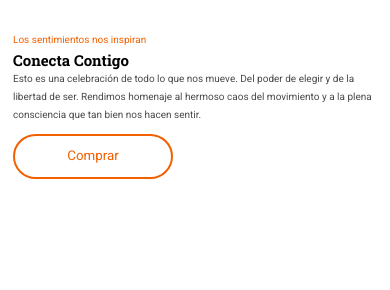
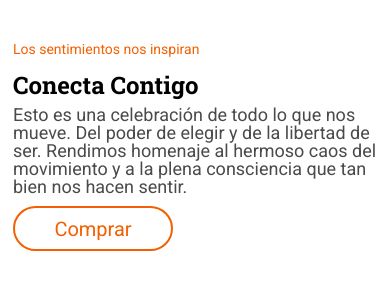
Before and after one commit to Adalab/modulo-1-evaluacion-final-nadinestrella, a website built with Vite: page src/index.html in a window 390 px wide. Built offline with nearby package versions, Linux system fonts and the light colour scheme.

Commit message:
add tablet and desktop version

```diff
--- a/src/scss/layout/_connect.scss
+++ b/src/scss/layout/_connect.scss
@@ -5,24 +5,66 @@
     padding-left: 13px;
     padding-top: 34px ;
 
+    @media (min-width: 768px){
+        padding-left: 37px;
+        padding-top: 37px ;
+
+    }
+    @media (min-width: 1273.9px){
+        padding-left: 275px;
+        padding-top: 58px;
+
+    }
+
+
     &__sentence{
         color: $color-bright-orange;
-        size: 1.4rem;
+        font-size: 1.4rem;
         font-family: $font-roboto-regular;
+        line-height: 30px;
+
+        @media (min-width: 768px){
+            font-size: 1.6rem;
+
+        }
+
 
     }
     h2{
         font-family: $font-roboto-slab-bold;
-        size: 2.4px;
+        font-size: 2.4rem;
         padding-top: 5px;
+        padding-bottom: 5px;
+
+        @media (min-width: 768px){
+            font-size: 3.2rem;
+
+        }
+        @media (min-width: 1273.9px){
+            font-size: 4.5rem;
+
+        }
 
     }
     p{
         color: $color-greyish-brown;
         font-family: $font-roboto-regular;
-        size: 1.8px;
+        font-size: 1.8rem;
         line-height: 18px;
         padding-bottom: 10px;
+
+        @media (min-width: 768px){
+            font-size: 2rem;
+            line-height: 30px;
+            padding-bottom: 21px;
+
+        }
+
+        @media (min-width: 1273.9px){
+            padding-bottom: 25px;
+            padding-right: 136px;
+
+        }
 
 
     }
@@ -32,10 +74,10 @@
         border-radius: 22.5px;
         color: $color-bright-orange;
         font-family: $font-roboto-regular;
+        font-size: 2rem;
         width: 160px;
         height: 45px;
-        line-height: 2.25px;
-
+        line-height: 42px;
 
     }
 
```
